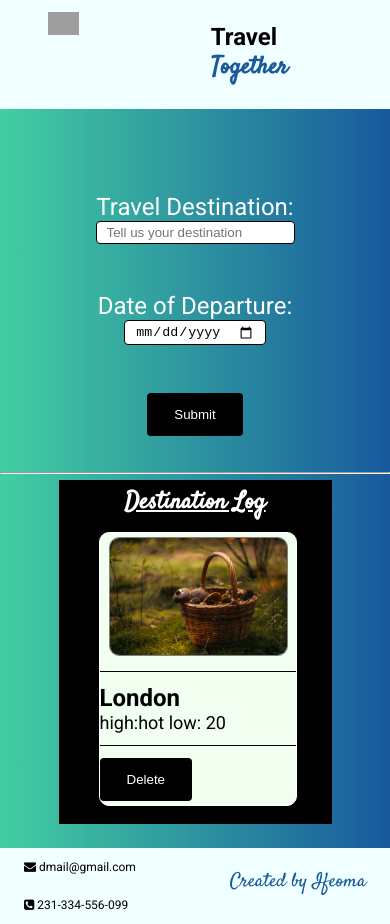
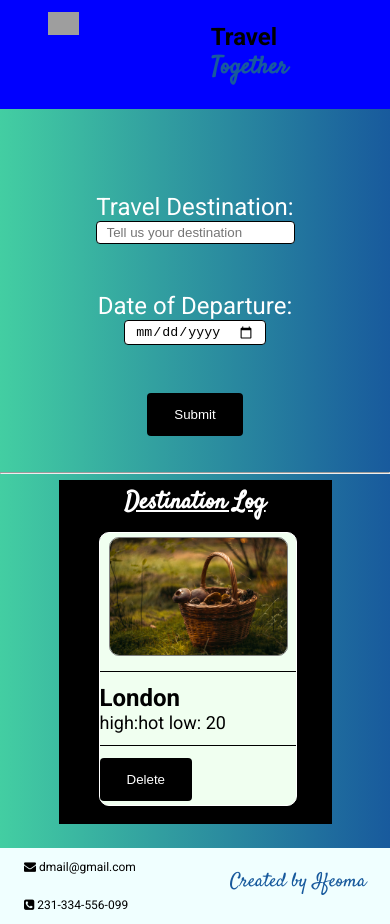
Before and after one commit to JonasAnn/testn, a plain HTML site: page index.html in a window 390 px wide. Drawn offline with Linux system fonts and the light colour scheme; grey boxes are pictures that could not be loaded; files whose address does not match are found by name.

Commit message:
header-bgcolor

```diff
--- a/header.css
+++ b/header.css
@@ -27,7 +27,7 @@ header{
      font-size: 1.4em;
  }
 
-@media only screen and (max-width: 768px) {
+@media only screen and (max-width: 900px) {
     .header-text-div  span {
         font-size: 1em;
     }
@@ -37,4 +37,7 @@ header{
     .logo_div{
         width: 4em;
     }
+    header{
+        background-color: blue;
+    }
 }
```
